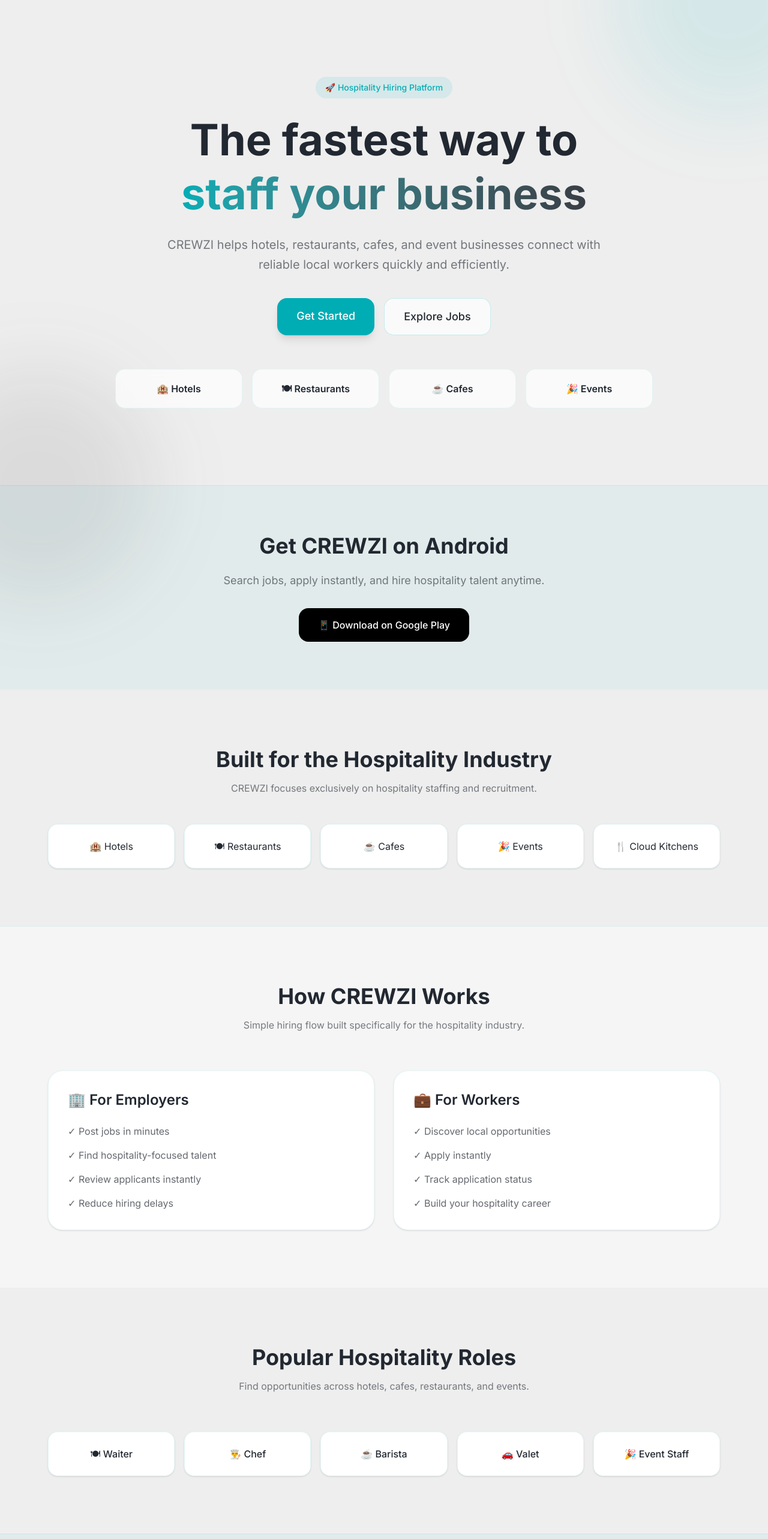
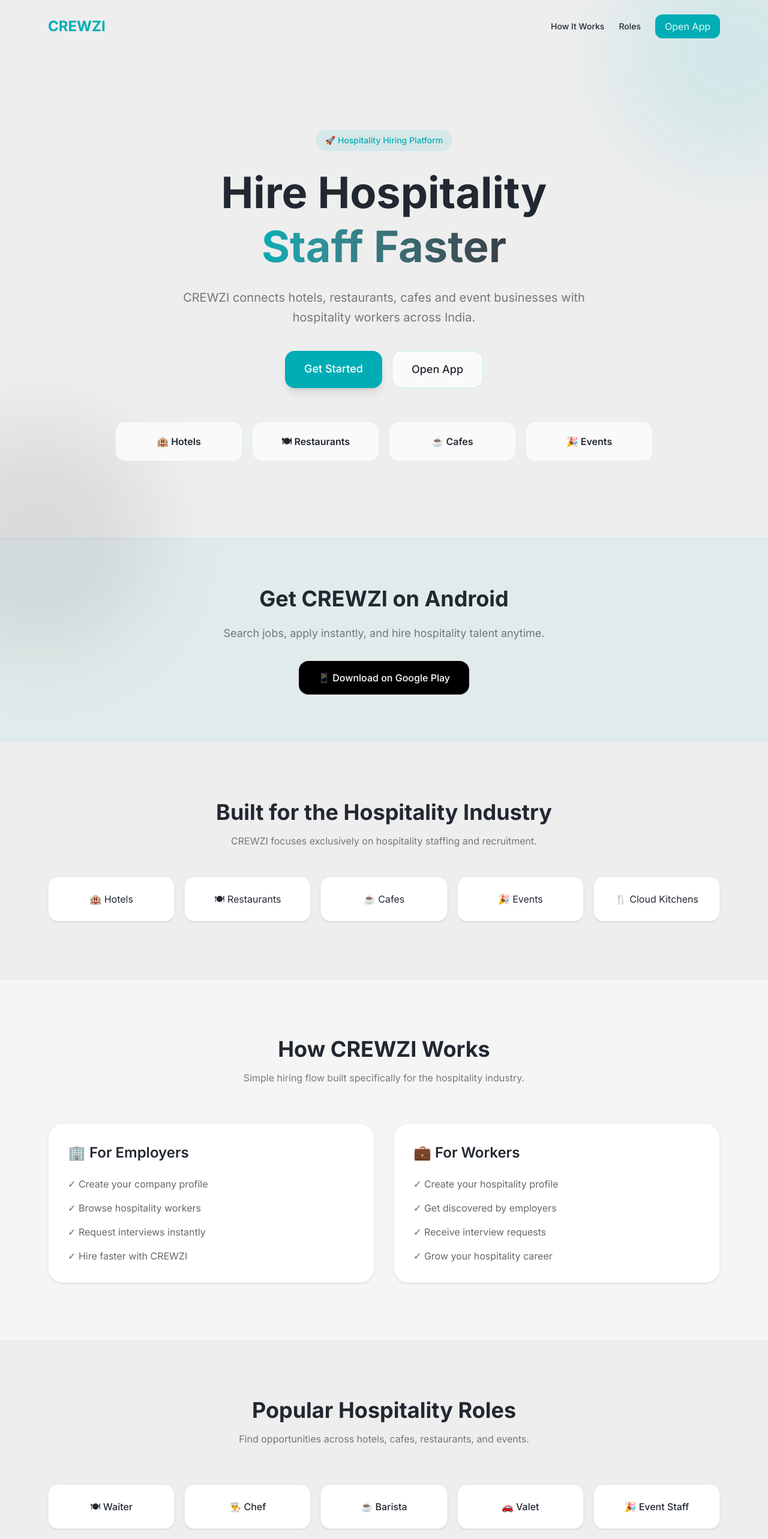
Before and after one commit to ibrahimh-max/SHIRE, a Next.js app: page / in a window 1280 px wide. Shown: the top 2566 px of the page at 60% size. Built offline with nearby package versions, Linux system fonts and the light colour scheme.

Commit message:
feat: Enhance landing page UI, add company verification, and improve interview request flow with company names

```diff
--- a/src/app/page.tsx
+++ b/src/app/page.tsx
@@ -3,6 +3,30 @@ import Link from 'next/link';
 export default function HomePage() {
   return (
     <main className="min-h-screen bg-background overflow-hidden">
+
+      {/* Add Simple Navbar */}
+      <nav className="max-w-6xl mx-auto px-4 py-6 flex items-center justify-between">
+        <div className="text-2xl font-bold text-primary">
+          CREWZI
+        </div>
+
+        <div className="flex items-center gap-6">
+          <a href="#how-it-works" className="text-sm font-medium">
+            How It Works
+          </a>
+
+          <a href="#roles" className="text-sm font-medium">
+            Roles
+          </a>
+
+          <Link
+            href="/app/login"
+            className="bg-primary text-white px-4 py-2 rounded-xl"
+          >
+            Open App
+          </Link>
+        </div>
+      </nav>
 
       {/* HERO SECTION */}
       <section className="relative">
@@ -17,32 +41,32 @@ export default function HomePage() {
           </div>
 
           <h1 className="text-5xl md:text-7xl font-bold text-foreground leading-tight mb-6">
-            The fastest way to
+            Hire Hospitality
             <br />
             <span className="bg-gradient-to-r from-primary to-accent bg-clip-text text-transparent">
-              staff your business
+              Staff Faster
             </span>
           </h1>
 
           <p className="text-lg md:text-xl text-foreground/60 max-w-3xl mx-auto mb-10 leading-relaxed">
-            CREWZI helps hotels, restaurants, cafes, and event businesses
-            connect with reliable local workers quickly and efficiently.
+            CREWZI connects hotels, restaurants, cafes and event businesses
+            with hospitality workers across India.
           </p>
 
           <div className="flex flex-col sm:flex-row gap-4 justify-center mb-14">
 
             <Link
-              href="/signup"
+              href="/app/signup"
               className="bg-primary text-white px-8 py-4 rounded-2xl font-medium text-lg shadow-lg hover:scale-[1.02] transition-all"
             >
               Get Started
             </Link>
 
             <Link
-              href="/jobs"
+              href="/app/login"
               className="border border-primary/20 bg-white/70 backdrop-blur text-foreground px-8 py-4 rounded-2xl font-medium text-lg hover:bg-primary/5 transition-all"
             >
-              Explore Jobs
+              Open App
             </Link>
 
           </div>
@@ -83,12 +107,12 @@ export default function HomePage() {
             Search jobs, apply instantly, and hire hospitality talent anytime.
           </p>
 
-          <a
-            href="#"
+          <Link
+            href="/app/signup"
             className="inline-flex items-center bg-black text-white px-8 py-4 rounded-2xl font-medium"
           >
             📱 Download on Google Play
-          </a>
+          </Link>
 
         </div>
       </section>
@@ -128,7 +152,10 @@ export default function HomePage() {
       </section>
 
       {/* HOW IT WORKS */}
-      <section className="py-24 border-t border-primary/10 bg-white/40">
+      <section
+        id="how-it-works"
+        className="py-24 border-t border-primary/10 bg-white/40"
+      >
         <div className="max-w-6xl mx-auto px-4">
 
           <div className="text-center mb-16">
@@ -149,10 +176,10 @@ export default function HomePage() {
               </h3>
 
               <ul className="space-y-4 text-foreground/70">
-                <li>✓ Post jobs in minutes</li>
-                <li>✓ Find hospitality-focused talent</li>
-                <li>✓ Review applicants instantly</li>
-                <li>✓ Reduce hiring delays</li>
+                <li>✓ Create your company profile</li>
+                <li>✓ Browse hospitality workers</li>
+                <li>✓ Request interviews instantly</li>
+                <li>✓ Hire faster with CREWZI</li>
               </ul>
             </div>
 
@@ -162,10 +189,10 @@ export default function HomePage() {
               </h3>
 
               <ul className="space-y-4 text-foreground/70">
-                <li>✓ Discover local opportunities</li>
-                <li>✓ Apply instantly</li>
-                <li>✓ Track application status</li>
-                <li>✓ Build your hospitality career</li>
+                <li>✓ Create your hospitality profile</li>
+                <li>✓ Get discovered by employers</li>
+                <li>✓ Receive interview requests</li>
+                <li>✓ Grow your hospitality career</li>
               </ul>
             </div>
 
@@ -175,7 +202,7 @@ export default function HomePage() {
       </section>
 
       {/* JOB ROLES */}
-      <section className="py-24">
+      <section id="roles" className="py-24">
         <div className="max-w-6xl mx-auto px-4">
 
           <div className="text-center mb-16">
@@ -225,17 +252,17 @@ export default function HomePage() {
           <div className="flex flex-col sm:flex-row gap-4 justify-center">
 
             <Link
-              href="/signup"
+              href="/app/signup"
               className="bg-primary text-white px-8 py-4 rounded-2xl font-medium shadow-lg hover:scale-[1.02] transition-all"
             >
               Post a Job
             </Link>
 
             <Link
-              href="/jobs"
+              href="/app/login"
               className="border border-primary/20 bg-white px-8 py-4 rounded-2xl font-medium hover:bg-primary/5 transition-all"
             >
-              Find Jobs
+              Open App
             </Link>
 
           </div>
```
